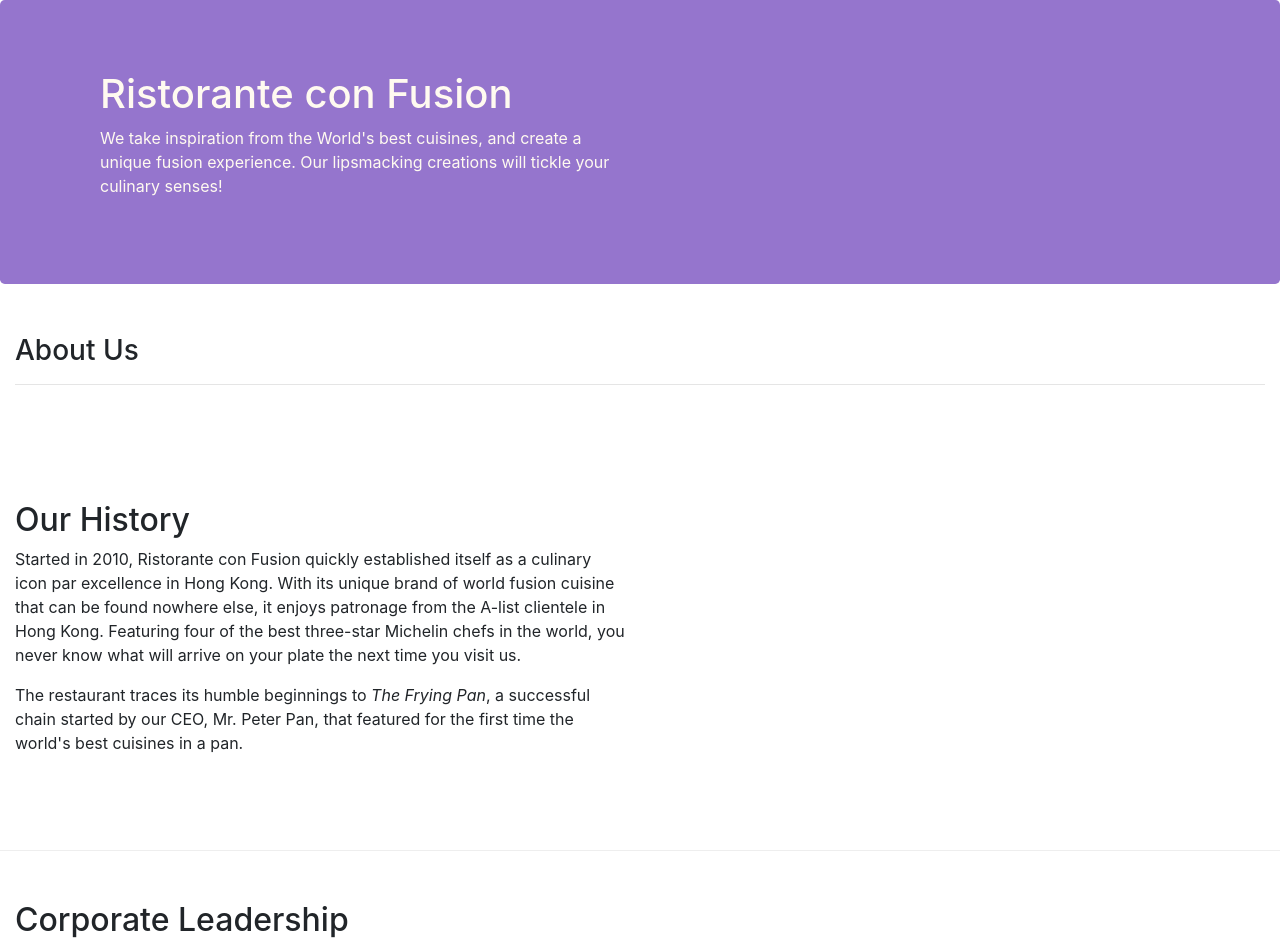
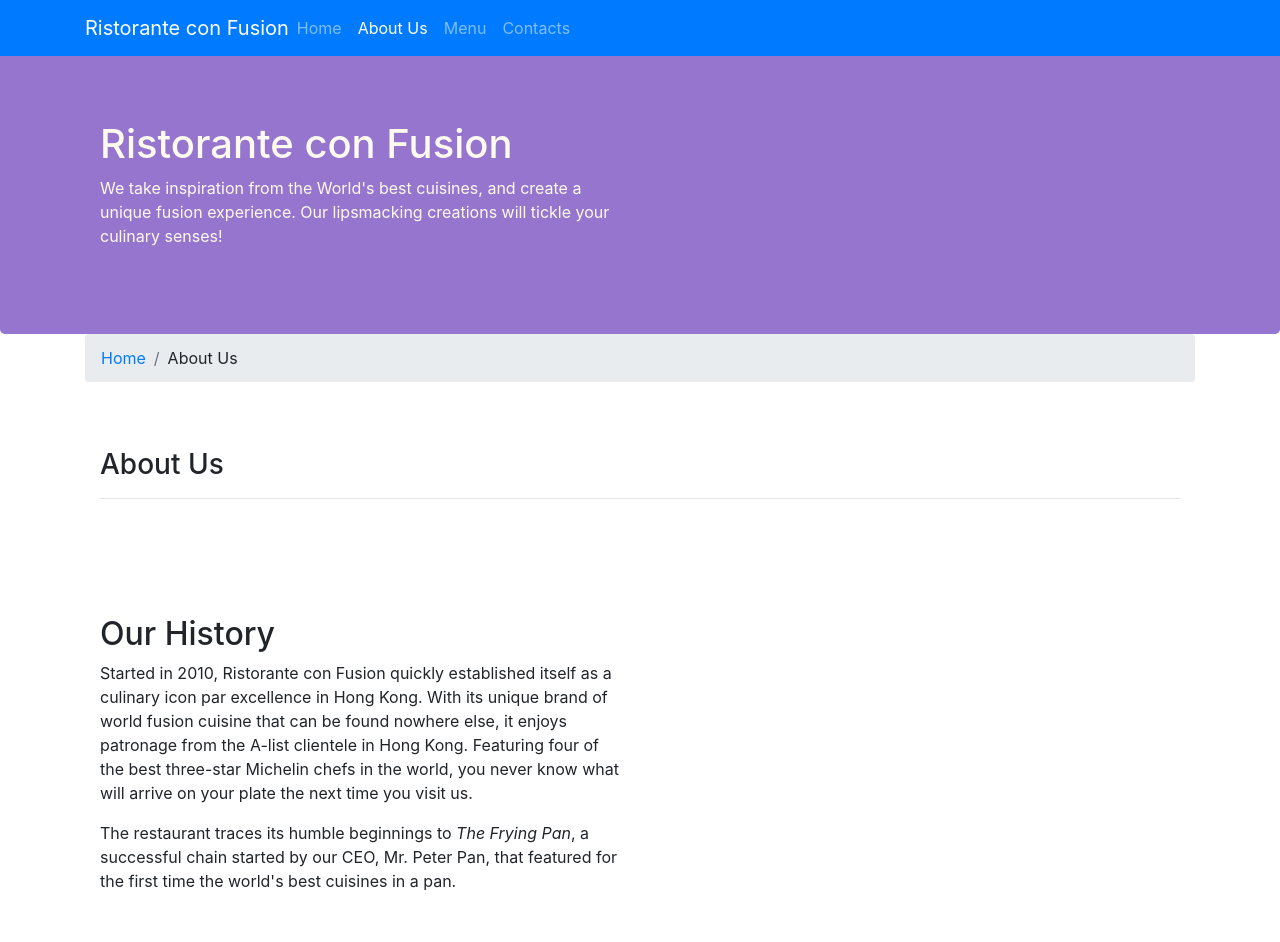
Before and after one commit to sohamns/conFusion, a website: page aboutus.html in a window 1280 px wide. Shown: the top 942 px of the page. Drawn offline with nearby package versions, Linux system fonts and the light colour scheme.

Commit message:
navbar and breadcrumbs

```diff
--- a/aboutus.html
+++ b/aboutus.html
@@ -16,6 +16,27 @@
 </head>
 
 <body>
+    <nav class="navbar navbar-dark navbar-expand-sm bg-primary fixed-top">
+        <div class="container">
+            <button class="navbar-toggler" type="button" data-toggle="collapse" data-target="#Navbar">
+                <span class="navbar-toggler-icon"></span>
+            </button>
+            <a class="navbar-brand mr-auto" href="./index.html">Ristorante con Fusion</a>
+            <div class="collapse navbar-collapse" id="Navbar">
+                <ul class="navbar-nav mr-auto">
+                    <li class="nav-item"><a class="nav-link" href="./index.html">Home</a></li>
+                    <li class="nav-item active"><a class="nav-link" href="#">About Us</a></li>
+                    <li class="nav-item"><a class="nav-link" href="#">Menu</a></li>
+                    <li class="nav-item"><a class="nav-link" href="#">Contacts</a></li>
+
+                </ul>
+
+            </div>
+
+
+        </div>
+
+    </nav>
 
     <header class="jumbotron">
         <div class="container">
@@ -30,7 +51,11 @@
         </div>
     </header>
 
-    <div>
+    <div class="container">
+        <ol class="col-12 breadcrumb">
+            <li class="breadcrumb-item"><a href="./index.html">Home</a></li>
+            <li class="breadcrumb-item">About Us</li>
+        </ol>
         <div class="row aboutus">
             <div class="col-12 col-sm-12">
                <h3>About Us</h3>
@@ -71,7 +96,7 @@
                 <div class="col-4 offset-1 col-sm-2">
                     <h5>Links</h5>
                     <ul class="list-unstyled">
-                        <li><a href="#">Home</a></li>
+                        <li><a href="./index.html">Home</a></li>
                         <li><a href="#">About</a></li>
                         <li><a href="#">Menu</a></li>
                         <li><a href="#">Contact</a></li>
@@ -100,7 +125,7 @@
                 </div>
            </div>
            <div class="row justify-content-center">
-                <div class="col-auto">
+                <div class="col-auto" id="Copyright">
                     <p>© Copyright 2018 Ristorante Con Fusion</p>
                 </div>
            </div>
--- a/css/style.css
+++ b/css/style.css
@@ -37,3 +37,12 @@ address{
     padding: 50px 0px 50px 0px;
 
 }
+
+body{
+    padding:50px 0px 0px 0px;
+    z-index:0;
+}
+
+.navbar-dark {
+     background-color: #512DA8;
+}
```
Also changed, not shown: index.html (+22 -1 lines).
